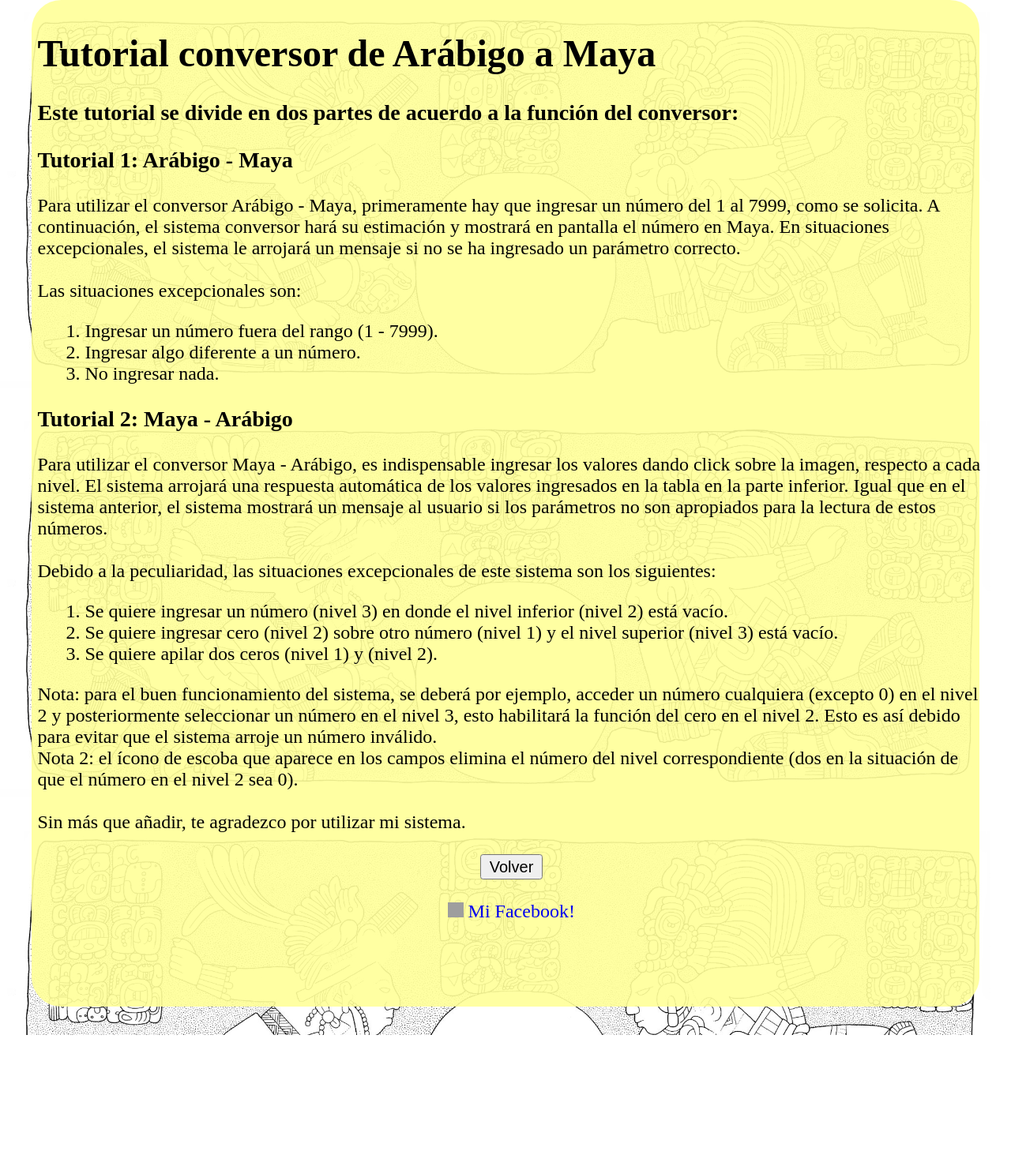
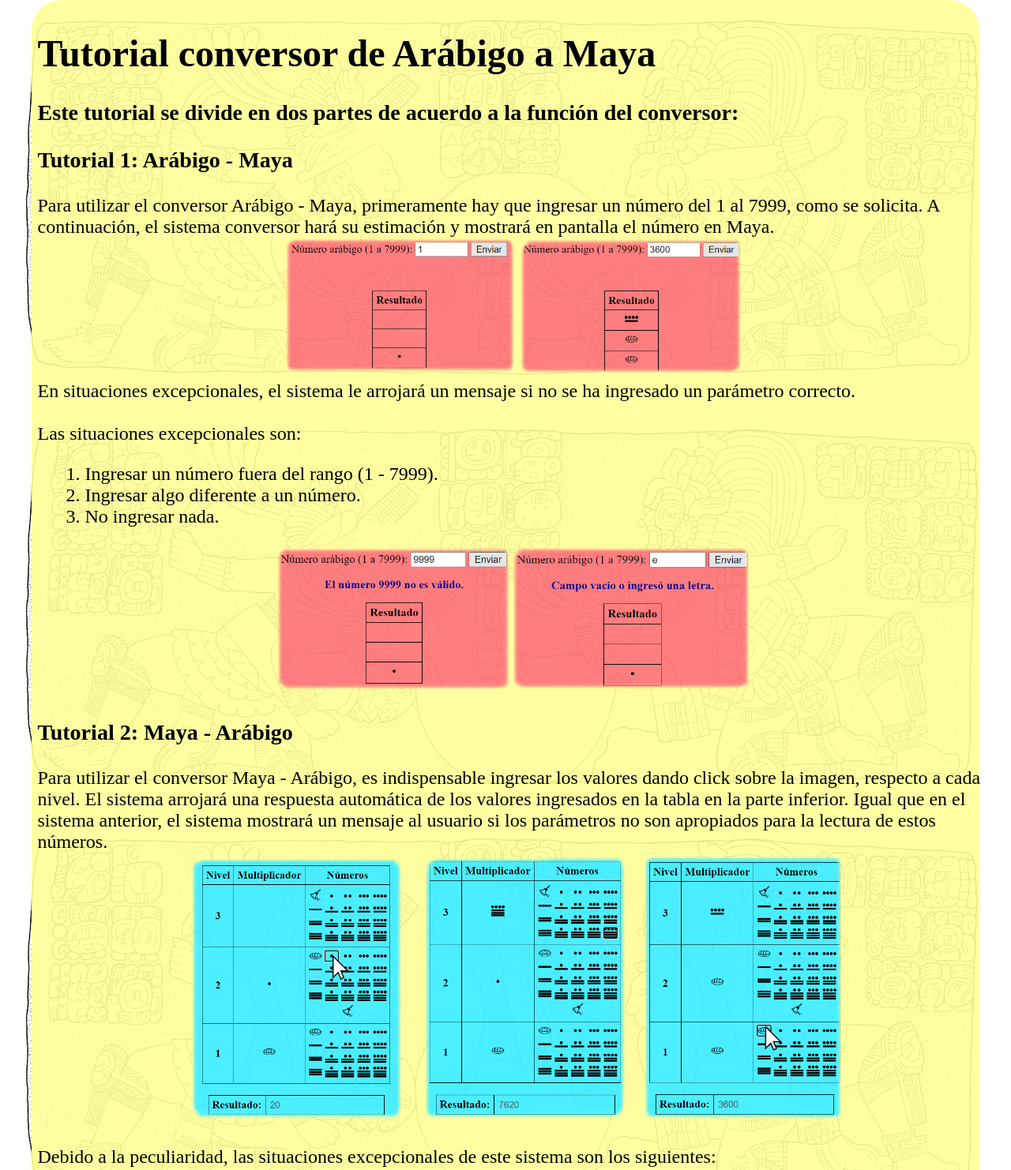
Before and after one commit to orymizak/repositorio, a plain HTML site: page proyecto/tutorial.html in a window 1280 px wide. Shown: the part 27-1509 px from the top of the page at 79% size. Before the commit the page ends 1338 px from the top, so only its background shows below. Drawn offline with Linux system fonts and the light colour scheme; grey boxes are pictures that could not be loaded.

Commit message:
Add files via upload

```diff
--- a/proyecto/tutorial.html
+++ b/proyecto/tutorial.html
@@ -9,7 +9,7 @@ body {
   	background-image: url('src/fondo.png');
   	background-size: 100%;
 	width:800px;
-	height:850px;
+	height:1550px;
 	margin: 0 auto;
 	zoom:150%;
 }
@@ -38,6 +38,7 @@ img {
 	<div>
 		Para utilizar el conversor Arábigo - Maya, primeramente hay que ingresar un número del 1 al 7999, como se solicita.
 		A continuación, el sistema conversor hará su estimación y mostrará en pantalla el número en Maya.
+		<center><img src = "tuto/a1.png"/><img src = "tuto/a4.png" style = "width:23.5%"/></center>
 
 		En situaciones excepcionales, el sistema le arrojará un mensaje si no se ha ingresado un parámetro correcto.
 	</div>
@@ -49,12 +50,14 @@ img {
 			<li>No ingresar nada.</li>
 		</ol>
 
+		<center><img src = "tuto/a2.png"/><img src = "tuto/a3.png" /></center>
 	<h3>Tutorial 2: Maya - Arábigo</h3>
 
 		<div>Para utilizar el conversor Maya - Arábigo, es indispensable ingresar los valores dando click sobre la imagen, respecto a cada nivel.
 		El sistema arrojará una respuesta automática de los valores ingresados en la tabla en la parte inferior.
 		Igual que en el sistema anterior, el sistema mostrará un mensaje al usuario si los parámetros no son apropiados para la lectura de estos números.
 		</div>
+		<center><img src = "tuto/b1.png" /><img src = "tuto/b2.png" style = "width:22.75%"/>   <img src = "tuto/b6.png" style = "width:21.5%"/></center>
 		<br><div>Debido a la peculiaridad, las situaciones excepcionales de este sistema son los siguientes:</div>
 	</center>
 		<ol>
@@ -62,6 +65,7 @@ img {
 			<li>Se quiere ingresar cero (nivel 2) sobre otro número (nivel 1) y el nivel superior (nivel 3) está vacío.</li>
 			<li>Se quiere apilar dos ceros (nivel 1) y (nivel 2).</li>
 		</ol>
+		<center><img src = "tuto/b3.png"  style = "width:20.25%"/><img src = "tuto/b4.png" style = "width:24%"/><img src = "tuto/b5.png"/></center>
 		<div>Nota: para el buen funcionamiento del sistema, se deberá por ejemplo, acceder un número cualquiera (excepto 0) en el nivel 2 y posteriormente seleccionar un número en el nivel 3, esto habilitará la función del cero en el nivel 2. Esto es así debido para evitar que el sistema arroje un número inválido.</div>
 		<div>Nota 2: el ícono de escoba que aparece en los campos elimina el número del nivel correspondiente (dos en la situación de que el número en el nivel 2 sea 0).</div>
 		<br>
```
